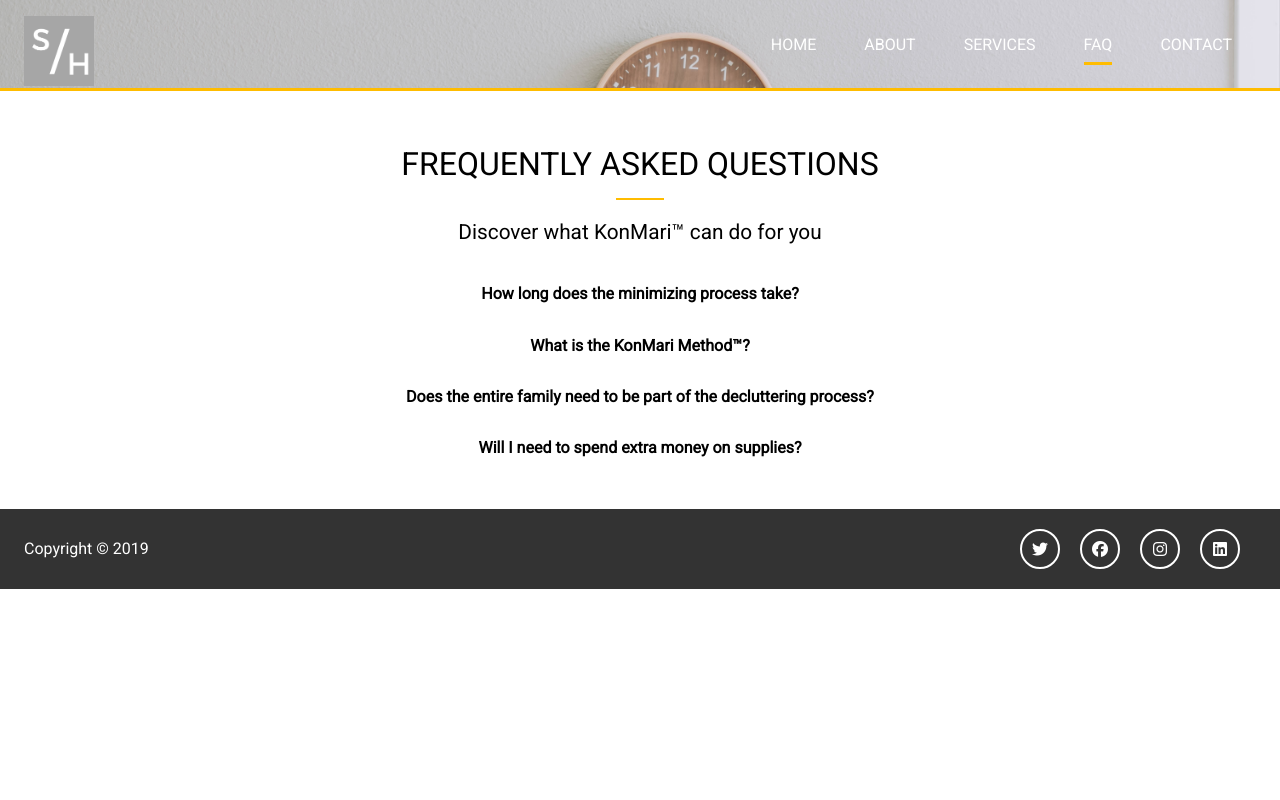
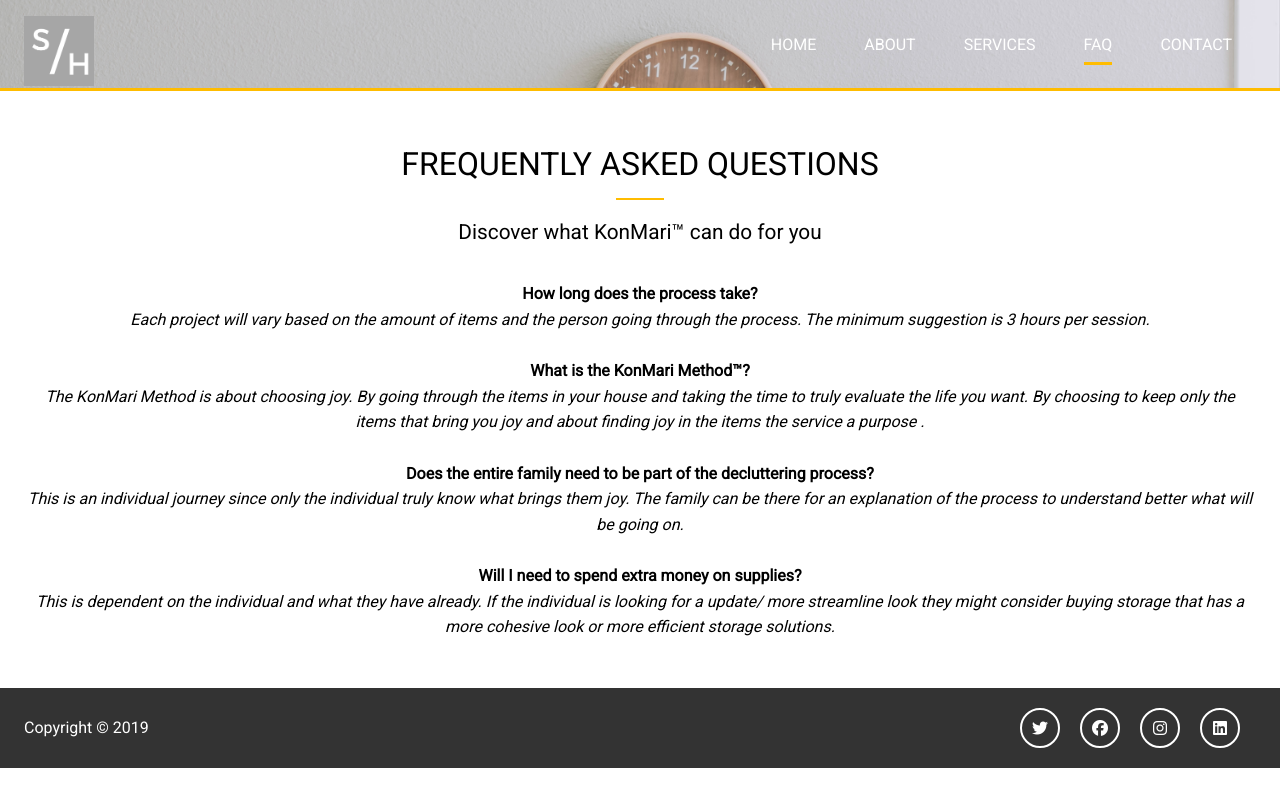
Before and after one commit to gundmr/space-harmony, a website: page dist/work.html in a window 1280 px wide. Drawn offline with Linux system fonts and the light colour scheme.

Commit message:
faq update

```diff
--- a/dist/work.html
+++ b/dist/work.html
@@ -39,13 +39,25 @@
         <p class="lead">Discover what KonMari&trade; can do for you</p>
 
         <!-- <div class="items"> -->
-          <p><strong>How long does the minimizing process take?</strong> </p>
+          <p><strong>How long does the process take?</strong> </p>
+            <p><i>
+              Each project will vary based on the amount of items and the person going through the process. The minimum suggestion is 3 hours per session.
+            </i></p>
           <br>
           <p><strong>What is the KonMari Method™?</strong> </p>
+            <p><i>
+                The KonMari Method is about choosing joy. By going through the items in your house and taking the time to truly evaluate the life you want. By choosing to keep only the items that bring you joy and about finding joy in the items the service a purpose .
+            </i></p>
           <br>
           <p><strong>Does the entire family need to be part of the decluttering process?</strong> </p>
+            <p><i>
+                This is an individual journey  since only the individual truly know what brings them joy. The family can be there for an explanation of the process to understand better what will be going on.
+            </i></p>
           <br>
           <p><strong>Will I need to spend extra money on supplies?</strong> </p>
+            <p><i>
+                This is dependent on the individual and what they have already. If the individual is looking for a update/ more streamline look they might consider buying storage that has a more cohesive look  or more efficient storage solutions.
+            </i></p>
 
 
           <!-- <div class="item">
```
Also changed, not shown: dist/about.html (+1 -2 lines), dist/resources.html (+1 -1 lines).
